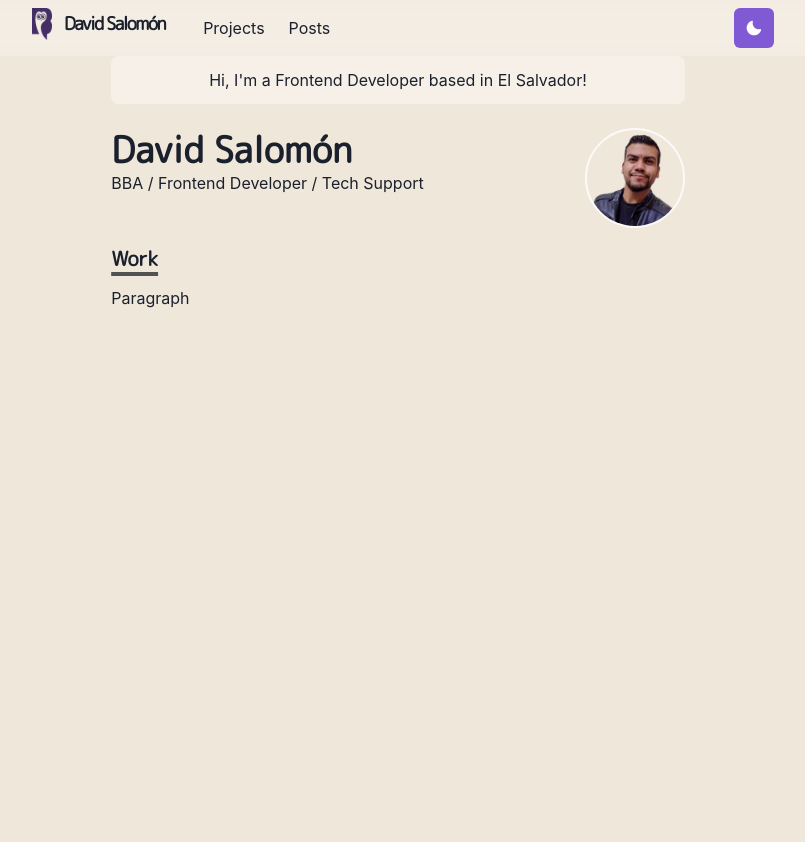
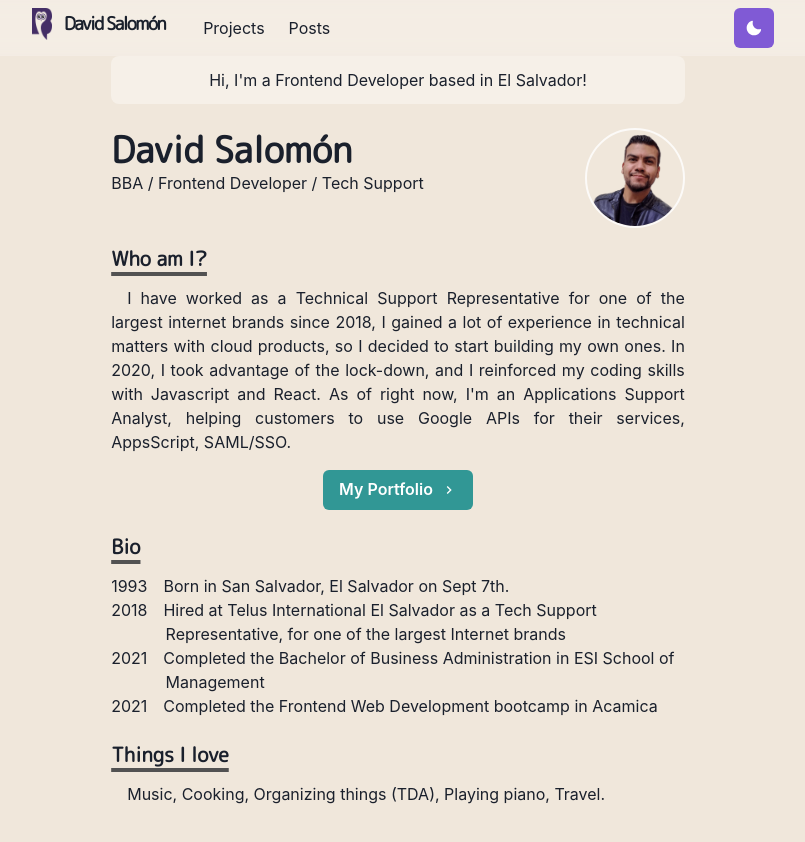
Before and after one commit to DavidSalomonDev/portfoliodev, a Next.js app: page / in a window 1280 px wide. Shown: the top 842 px of the page, without its empty margins (242-1047 px from the left). Before the commit the page ends 800 px from the top, so only its background shows below. Built offline with nearby package versions, Linux system fonts and the light colour scheme.

Commit message:
:art: add bio

```diff
--- /dev/null
+++ b/src/components/Bio.jsx
@@ -0,0 +1,12 @@
+import { Box } from "@chakra-ui/react";
+import styled from "@emotion/styled";
+
+export const BioSection = styled(Box)`
+  padding-left: 3.4em;
+  text-indent: -3.4em;
+`;
+
+export const BioYear = styled.span`
+  font-width: bold;
+  margin-right: 1em;
+`;
--- /dev/null
+++ b/src/components/Paragraph.jsx
@@ -0,0 +1,8 @@
+import styled from "@emotion/styled";
+
+const Paragraph = styled.p`
+  text-align: justify;
+  text-indent: 1em;
+`;
+
+export default Paragraph;
--- a/src/components/theme-toggle-button.jsx
+++ b/src/components/theme-toggle-button.jsx
@@ -1,14 +1,24 @@
+import { MoonIcon, SunIcon } from "@chakra-ui/icons";
 import { IconButton, useColorMode, useColorModeValue } from "@chakra-ui/react";
-import { MoonIcon, SunIcon } from "@chakra-ui/icons";
+import { AnimatePresence, motion } from "framer-motion";
 
 const ThemeToggleButton = () => {
 	const { toggleColorMode } = useColorMode();
 
 	return (
-		<IconButton aria-label = "Toggle Theme"
-								colorScheme = {useColorModeValue("purple", "orange")}
-								icon = {useColorModeValue(<MoonIcon />, <SunIcon />)} onClick = {toggleColorMode} />
+		<AnimatePresence exitBeforeEnter initial = { false }>
+			<motion.div style = { { display: "inline-block" } }
+									key = { useColorModeValue("light", "dark") }
+									initial = { { y: -20, opacity: 0 } }
+									animate = { { y: 0, opacity: 1 } }
+									exit = { { y: 20, opacity: 0 } }
+									transition = { { duration: 0.2 } }>
+				<IconButton aria-label = "Toggle Theme"
+										colorScheme = { useColorModeValue("purple", "orange") }
+										icon = { useColorModeValue(<MoonIcon />, <SunIcon />) } onClick = { toggleColorMode } />
+			</motion.div>
+		</AnimatePresence>
 	);
 };
 
-export default ThemeToggleButton
+export default ThemeToggleButton;
--- a/src/libs/theme.js
+++ b/src/libs/theme.js
@@ -2,11 +2,11 @@ import { extendTheme } from "@chakra-ui/react";
 import { mode } from "@chakra-ui/theme-tools";
 
 const styles = {
-	global: props => ( {
+	global: props => ({
 		body: {
 			bg: mode("#F0E7DB", "#202023")(props)
 		}
-	} )
+	})
 };
 
 const components = {
--- a/src/pages/index.jsx
+++ b/src/pages/index.jsx
@@ -1,5 +1,9 @@
-import { Box, Container, Heading, Image, useColorModeValue } from "@chakra-ui/react";
+import { ChevronRightIcon } from "@chakra-ui/icons";
+import { Box, Button, Container, Heading, Image, useColorModeValue } from "@chakra-ui/react";
+import { BioSection, BioYear } from "components/Bio";
+import Paragraph from "components/Paragraph";
 import Section from "components/Section";
+import NextLink from "next/link";
 
 const Index = () => (
 	<Container>
@@ -29,10 +33,53 @@ const Index = () => (
 			</Box>
 		</Box>
 		<Section delay = { 0.1 }>
-			<Heading as='h3' variant = "section-title">
-				Work
+			<Heading as = "h3" variant = "section-title">
+				Who am I?
 			</Heading>
-			<p>Paragraph</p>
+			<Paragraph>I have worked as a Technical Support Representative for one of the largest internet brands since 2018,
+				I gained a lot of experience in technical matters with cloud products, so I decided to start building
+				my <NextLink href = "/projects/">own ones. </NextLink>
+
+				In 2020, I took advantage of the lock-down, and I reinforced my coding skills with Javascript and React.
+
+				As of right now, I'm an Applications Support Analyst, helping customers to use Google APIs for their services,
+				AppsScript, SAML/SSO.
+			</Paragraph>
+			<Box align = "center" my = { 4 }>
+				<NextLink href = "/projects">
+					<Button rightIcon = { <ChevronRightIcon /> } colorScheme = "teal">My Portfolio</Button>
+				</NextLink>
+			</Box>
+		</Section>
+		<Section delay = { 0.2 }>
+			<Heading as = "h3" variant = "section-title">
+				Bio
+			</Heading>
+			<BioSection>
+				<BioYear>1993</BioYear>
+				Born in San Salvador, El Salvador on Sept 7th.
+			</BioSection>
+			<BioSection>
+				<BioYear>2018</BioYear>
+				Hired at Telus International El Salvador as a Tech Support Representative, for one of the largest Internet
+				brands
+			</BioSection>
+			<BioSection>
+				<BioYear>2021</BioYear>
+				Completed the Bachelor of Business Administration in ESI School of Management
+			</BioSection>
+			<BioSection>
+				<BioYear>2021</BioYear>
+				Completed the Frontend Web Development bootcamp in Acamica
+			</BioSection>
+		</Section>
+		<Section delay={0.3}>
+			<Heading as="h3" variant="section-title">
+				Things I love
+			</Heading>
+			<Paragraph>
+				Music, Cooking, Organizing things (TDA), Playing piano, Travel.
+			</Paragraph>
 		</Section>
 	</Container>
 );
```
